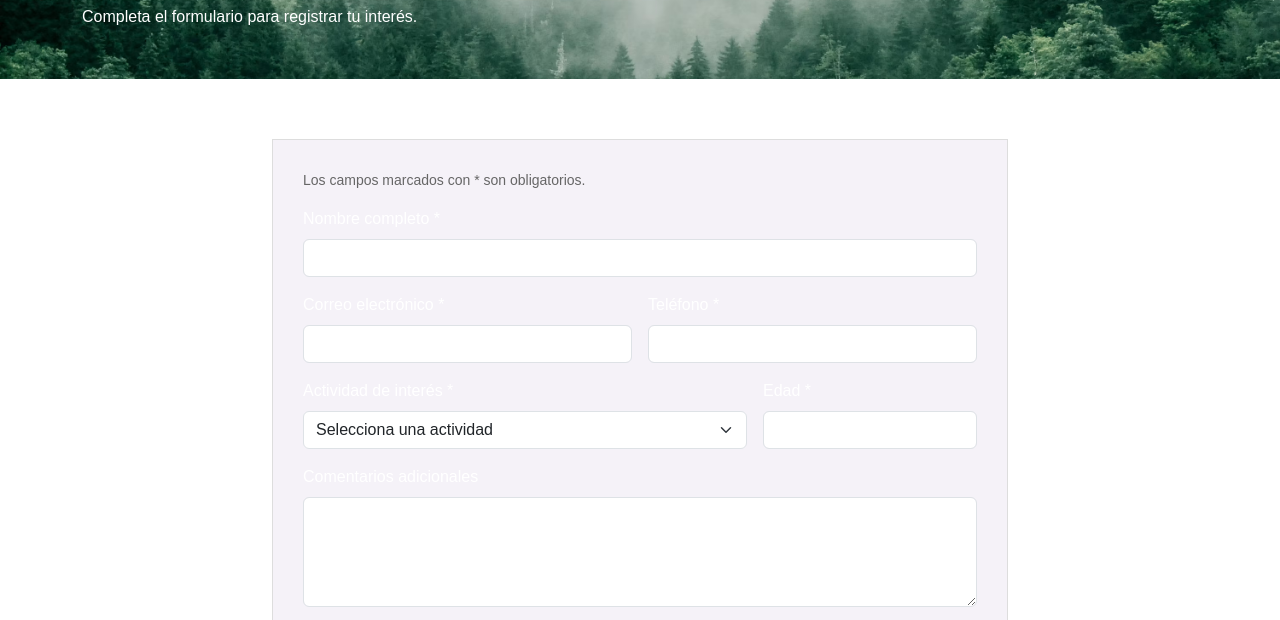
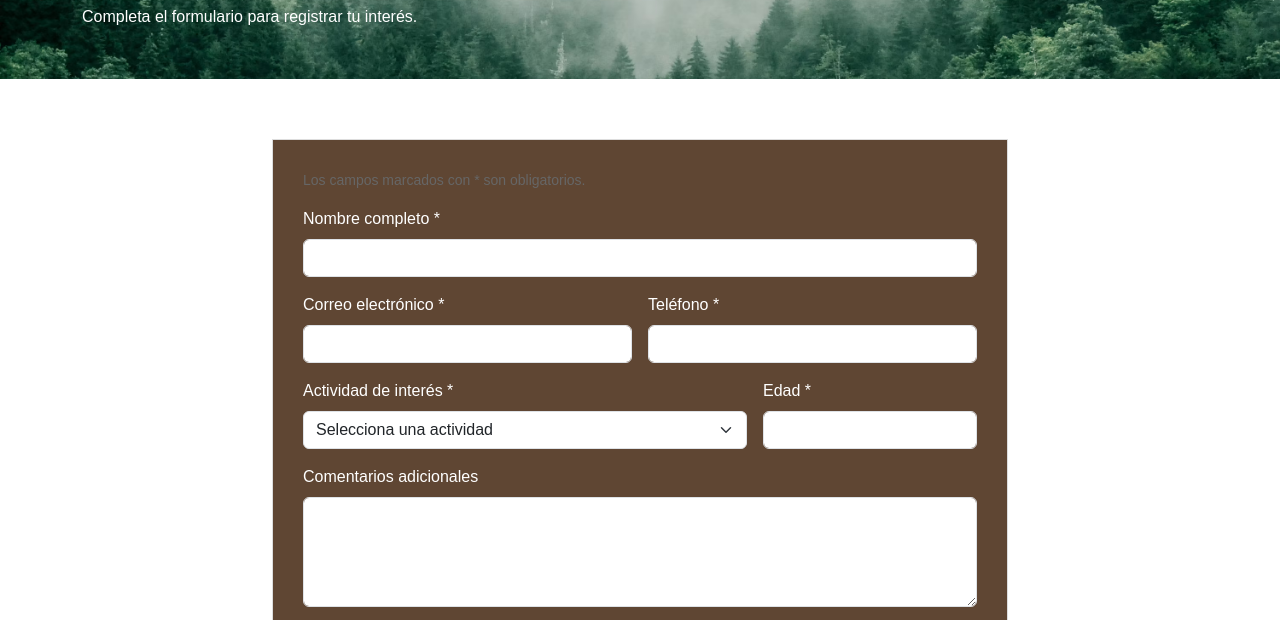
Before and after one commit to mmizvv/CER1-ChaconMaximiliano, a plain HTML site: page inscripcion.html in a window 1280 px wide. Shown: the part 157-777 px from the top of the page. Drawn offline with nearby package versions, Linux system fonts and the light colour scheme.

Commit message:
Add files via upload

```diff
--- a/css/estilos.css
+++ b/css/estilos.css
@@ -93,7 +93,7 @@ body {
 
 /* Formulario */
 .formulario-inscripcion {
-    background: #f5f2f8;
+    background: #5f4633;
     border: 1px solid #dddddd;
     padding: 30px;
 }
```
